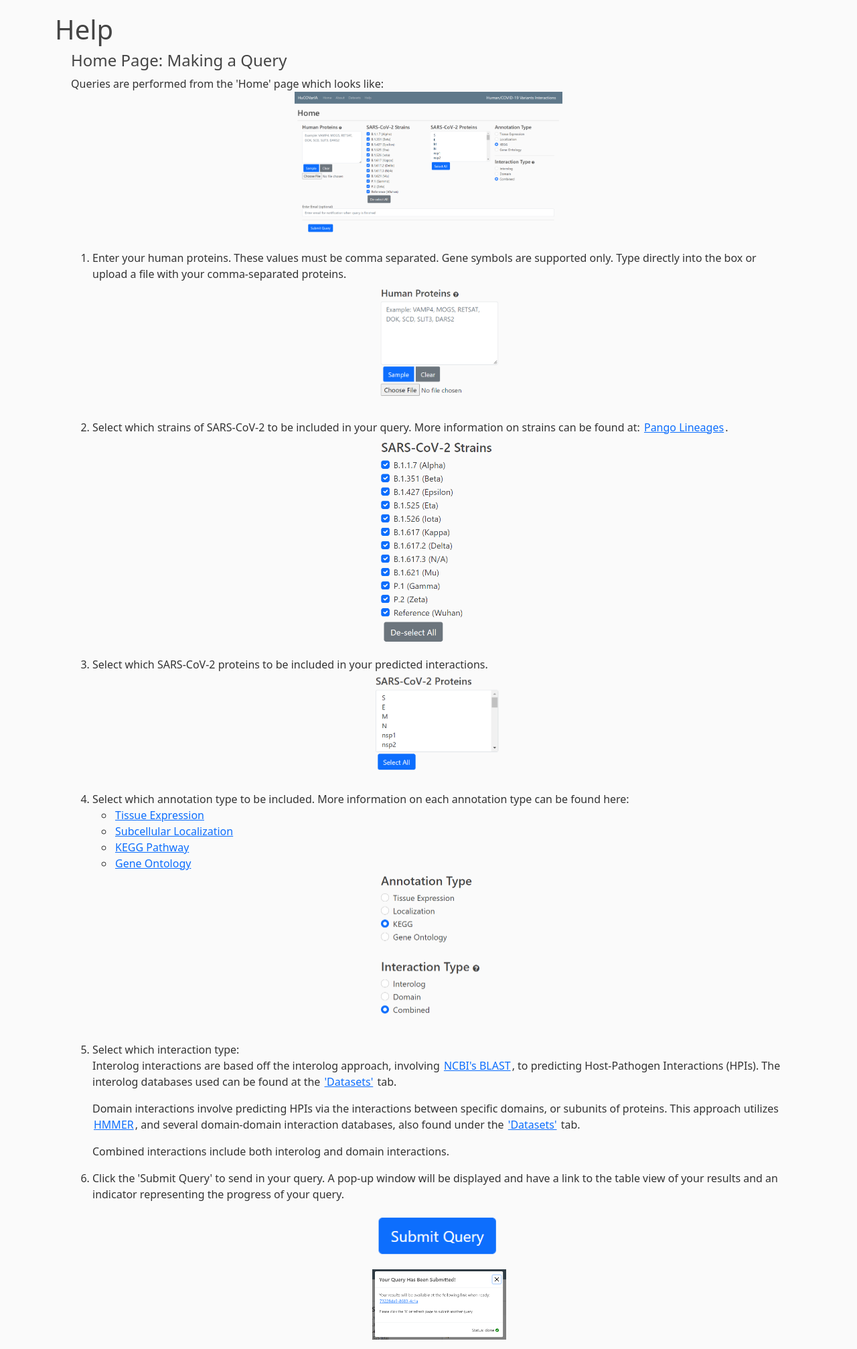
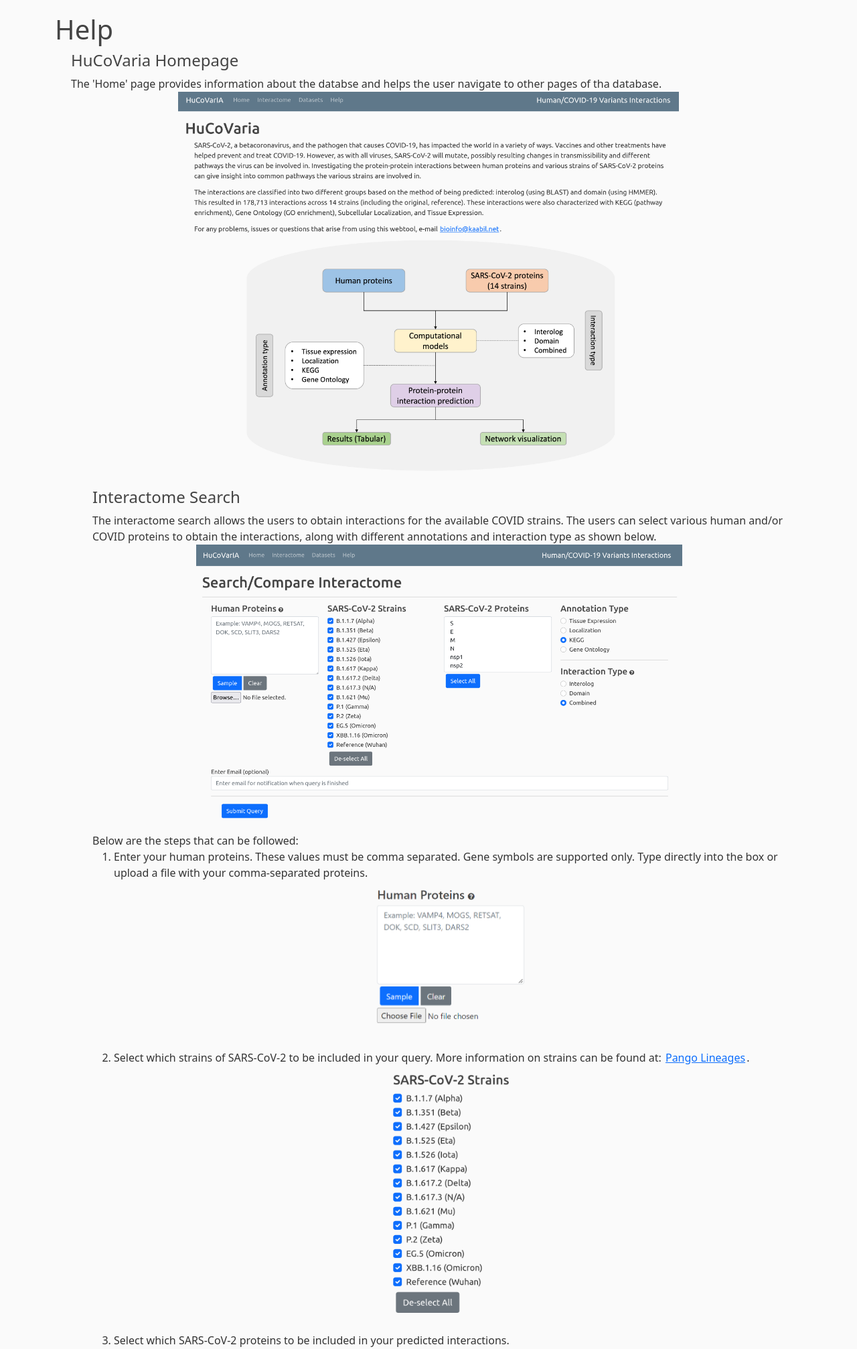
Before and after one commit to usubioinfo/hucovaria, a Django app: page /hucovaria/help/ in a window 1280 px wide. Shown: the part 60-2074 px from the top of the page at 67% size. Run offline with Django 4.2, Linux system fonts and the light colour scheme; parts of the project's set-up code (start-up, migrations or seed data) failed here and were passed over; some libraries are stand-ins or nearby versions.

Commit message:
Updated Help page

```diff
--- a/main/templates/help.html
+++ b/main/templates/help.html
@@ -4,15 +4,27 @@
 {% block content %}
 <h1>{{ title }}</h1>
 	<div class="container">
-        <h4>Home Page: Making a Query</h4>
-        Queries are performed from the 'Home' page which looks like: <p><img src="{% static 'main/hucovaria_home.PNG' %}" class="med-img"></p>
+        <h4>HuCoVaria Homepage</h4>
+        The 'Home' page provides information about the databse and helps the user navigate to other pages of tha database.
+        <p>
+            <img src="{% static 'main/hucovaria_home.png' %}" width="70%">
+        </p>
+        <ol>
+
+        <h4>Interactome Search</h4>
+        The interactome search allows the users to obtain interactions for the available COVID strains. The users can select various human and/or COVID
+        proteins to obtain the interactions, along with different annotations and interaction type as shown below.
+        <p>
+            <img src="{% static 'main/hucovaria_search.png' %}" width="70%">
+        </p>
+        Below are the steps that can be followed:
         <ol>
             <li>Enter your human proteins. These values must be comma separated. Gene symbols are supported only. Type directly into the box or upload a file with your comma-separated proteins.
-                <p><img src="{% static 'main/hucovaria_home_human_proteins_upload.PNG' %}" class="small-img"></p></li>
+                <p><img src="{% static 'main/hucovaria_home_human_proteins_upload.PNG' %}" width="25%"></p></li>
             <li>Select which strains of SARS-CoV-2 to be included in your query. More information on strains can be found at: <a href="https://cov-lineages.org/">Pango Lineages</a>.
-                <p><img src="{% static 'main/hucovaria_home_strains.PNG' %}" class="small-img"></p></li>
+                <p><img src="{% static 'main/hucovaria_search_strains.png' %}" width="20%"></p></li>
             <li>Select which SARS-CoV-2 proteins to be included in your predicted interactions.
-                <p><img src="{% static 'main/hucovaria_home_covid_proteins.PNG' %}" class="small-img"></p></li>
+                <p><img src="{% static 'main/hucovaria_home_covid_proteins.PNG' %}" width="25%"></p></li>
             <li>Select which annotation type to be included. More information on each annotation type can be found here:
                 <ul>
                     <li><a href="https://gtexportal.org/home/" target="_blank" rel="noopener noreferrer">Tissue Expression</a></li>
@@ -20,7 +32,7 @@
                     <li><a href="https://www.genome.jp/kegg/pathway.html" target="_blank" rel="noopener noreferrer">KEGG Pathway</a></li>
                     <li><a href="http://geneontology.org/" target="_blank" rel="noopener noreferrer">Gene Ontology</a></li>
                 </ul>
-                <p><img src="{% static 'main/hucovaria_home_annotations.PNG' %}" class="small-img"></p>
+                <p><img src="{% static 'main/hucovaria_home_annotations.PNG' %}" width="20%"></p>
             </li>
             <li>Select which interaction type:
             <p>Interolog interactions are based off the interolog approach, involving <a href="https://blast.ncbi.nlm.nih.gov/Blast.cgi" target="_blank" rel="noopener noreferrer">NCBI's BLAST</a>, to predicting Host-Pathogen Interactions (HPIs). The interolog databases used can be found at the <a href="{% url 'main:datasets' %}">'Datasets'</a> tab.</p>
@@ -28,22 +40,22 @@
             <p>Combined interactions include both interolog and domain interactions.</p>
             </li>
             <li>Click the 'Submit Query' to send in your query. A pop-up window will be displayed and have a link to the table view of your results and an indicator representing the progress of your query.
-                <p><img src="{% static 'main/hucovaria_home_submit.PNG' %}" class="small-img"><img src="{% static 'main/hucovaria_home_modal.PNG' %}" class="small-img"></p></li>
+                <p><img src="{% static 'main/hucovaria_home_submit.PNG' %}" class="small-img"><img src="{% static 'main/hucovaria_home_modal.PNG' %}" width="30%"></p></li>
         </ol>
 	</div>
 
 	<div class="container">
         <h4>Table View</h4>
         <p>The table view displays all of the interaction information in a paginated-table format. Viral gene, host gene, strain, interaction type and annotation information are all displayed in the table. There are two buttons to download the table: one in an excel format and the other in a csv format. There is also a search bar to narrow down entries. Here is a typical table view:</p>
-        <p><img src="{% static 'main/hucovaria_table.PNG' %}" class="med-img"></p>
+        <p><img src="{% static 'main/hucovaria_table.png' %}" width="75%"></p>
         <p>Click the 'To Network View' to display the original interaction information in a network view.</p>
 	</div>
 
 	<div class="container">
 	    <h4>Network View</h4>
         <p>The network view displays the interaction information as a network utilizing <a href="https://js.cytoscape.org/" target="_blank" rel="noopener noreferrer">Cytoscape.js</a> to create the network. Only the viral and host proteins and SARS-CoV-2 strains are displayed. The proteins are displayed as nodes whereas the strains are displayed as edges. A legend is provided and edges and nodes can be removed as well. Right clicking and holding on a node gives options to access more information about that protein. Here is a typical network view: </p>
-        <p><img src="{% static 'main/hucovaria_network.PNG' %}" class="med-img"></p>
+        <p><img src="{% static 'main/hucovaria_network.png' %}" width="70%"></p>
         <p>Here is a snapshot of the menu provided when right-clicking and holding on a node:</p>
-        <p><img src="{% static 'main/hucovaria_network_menu.PNG' %}" class="small-img"></p>
+        <p><img src="{% static 'main/hucovaria_network_menu.PNG' %}" width="40%"></p>
 	</div>
 {% endblock content %}
```
Also changed, not shown: main/static/main/hucovaria_home.png (added), main/static/main/hucovaria_network.png (added), main/static/main/hucovaria_search.png (added), main/static/main/hucovaria_search_strains.png (added), main/static/main/hucovaria_table.png (added).
